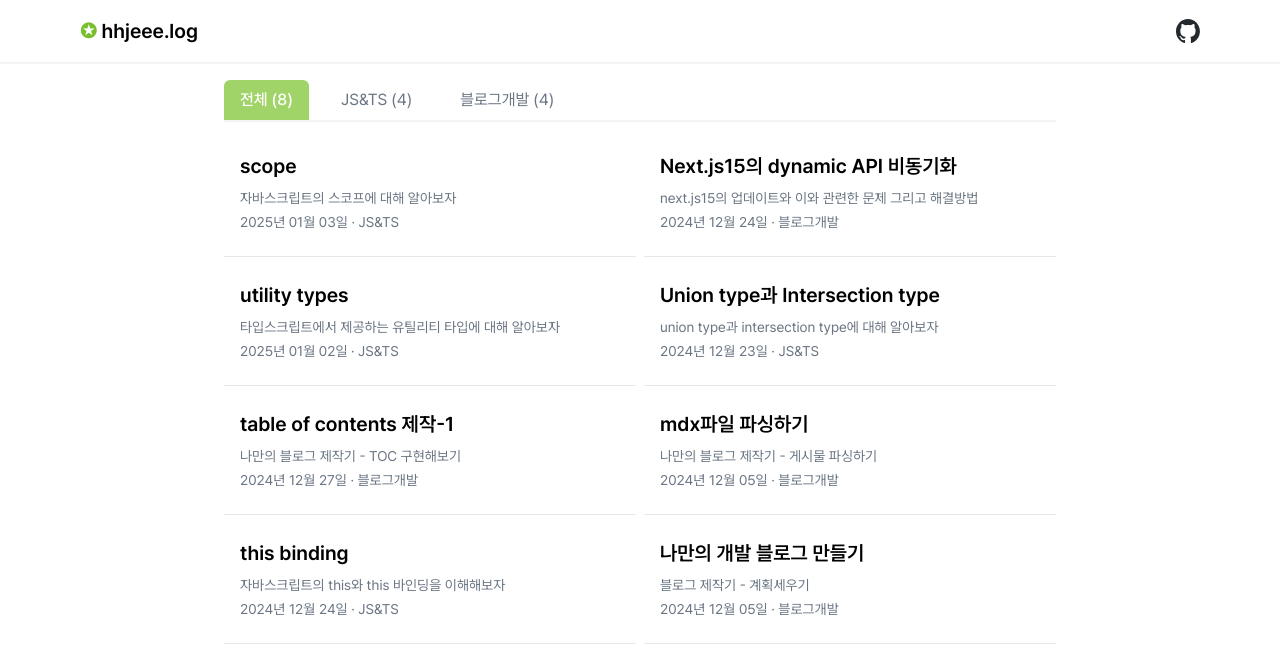
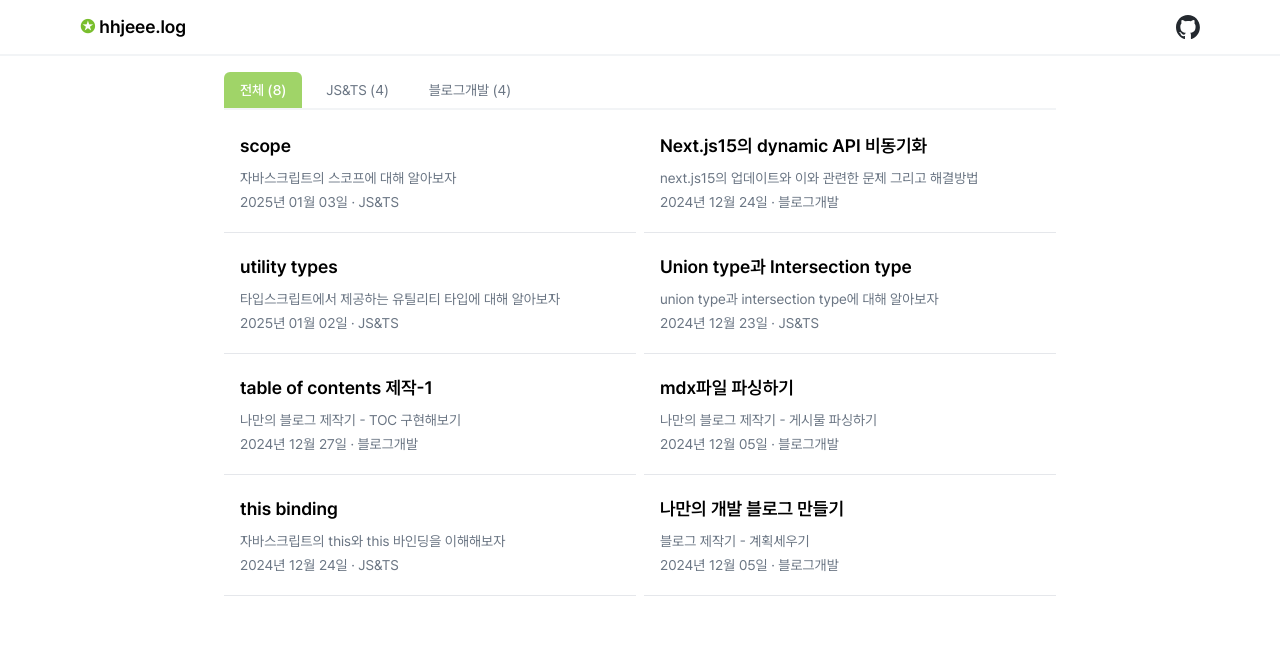
Before and after one commit to hhjeee/hhjeee.log, a Next.js app: page / in a window 1280 px wide. Shown: the top 654 px of the page. Built offline with nearby package versions, Linux system fonts and the light colour scheme.

Commit message:
[design] reducing font size

```diff
--- a/src/app/[category]/[slug]/page.tsx
+++ b/src/app/[category]/[slug]/page.tsx
@@ -43,7 +43,7 @@ const PostPage = async ({ params }: { params: postPageProps }) => {
     <div className="relative py-[2rem] prose mx-auto">
       <ScrollStatusBar />
       <PostHeader meta={meta} category={category} />
-      <TableOfContents headings={headings} /> d
+      <TableOfContents headings={headings} />
       <MDXRenderer content={mdxContent} />
     </div>
   );
--- a/src/components/Header.tsx
+++ b/src/components/Header.tsx
@@ -3,9 +3,9 @@ import Link from 'next/link';
 
 const Header = () => {
   return (
-    <div className="fixed bg-white w-full h-[4rem] z-10 px-[5rem] border-b-2 border-[#f2f4f6] flex items-center justify-between">
+    <div className="fixed bg-white w-full h-[3.5rem] z-10 px-[5rem] border-b-2 border-[#f2f4f6] flex items-center justify-between">
       <Link href="/">
-        <div className="text-xl font-semibold">
+        <div className="text-lg font-semibold">
           <span className="text-primary2">✪</span> hhjeee.log
         </div>
       </Link>
--- a/src/components/postList/CategoryBar.tsx
+++ b/src/components/postList/CategoryBar.tsx
@@ -24,10 +24,10 @@ const CategoryBar = ({
   };
 
   return (
-    <div className="fixed bg-[#FFF] z-10 pt-[1rem] mb-[1rem] left-1/2 transform -translate-x-1/2 w-[65%] flex space-x-4 border-b-2 border-gray1">
+    <div className="fixed bg-[#FFF] z-10 pt-2 left-1/2 transform -translate-x-1/2 w-[65%] flex space-x-2 border-b-2 border-gray1">
       <button
         onClick={() => handleCategoryClick(null)}
-        className={`py-2 px-4 ${
+        className={`py-2 px-4 text-sm ${
           !selectedCategory
             ? 'text-white font-medium bg-primary rounded-t-md'
             : 'text-gray2'
@@ -39,7 +39,7 @@ const CategoryBar = ({
         <button
           key={category}
           onClick={() => handleCategoryClick(category)}
-          className={`py-2 px-4 ${
+          className={`py-2 px-4 text-sm ${
             selectedCategory === category
               ? 'text-white font-medium bg-primary rounded-t-md'
               : 'text-gray2'
--- a/src/components/postList/Post.tsx
+++ b/src/components/postList/Post.tsx
@@ -7,12 +7,12 @@ import { PostData } from '@/types/post';
 
 const Post = ({ posts }: { posts: PostData[] }) => {
   return (
-    <div className="mt-[4rem] columns-1 sm:columns-2 gap-2">
+    <div className="mt-[3rem] columns-1 sm:columns-2 gap-2">
       {posts.map((post) => (
         <div key={post.slug}>
           <Link
             href={`/${post.category}/${post.slug}`}
-            className="relative group hover:bg-primary hover:bg-opacity-10 duration-200 ease-linear break-inside-avoid py-6 px-4 no-underline block flex flex-col" //hover:shadow-lg transition-shadow duration-300 ease-linear
+            className="relative group hover:bg-primary hover:bg-opacity-10 duration-200 ease-linear break-inside-avoid py-5 px-4 no-underline block flex flex-col" //hover:shadow-lg transition-shadow duration-300 ease-linear
           >
             {post.image && (
               <div className="relative w-full min-h-[10rem] mb-[0.5rem] rounded-md overflow-hidden">
@@ -28,7 +28,7 @@ const Post = ({ posts }: { posts: PostData[] }) => {
               </div>
             )}
 
-            <h3 className="font-semibold text-xl group-hover:text-primary2 duration-100 ease-linear">
+            <h3 className="font-semibold text-lg group-hover:text-primary2 duration-100 ease-linear">
               {post.title}
             </h3>
             <p className="text-gray2 text-sm mt-2 mb-1">{post.desc}</p>
```
